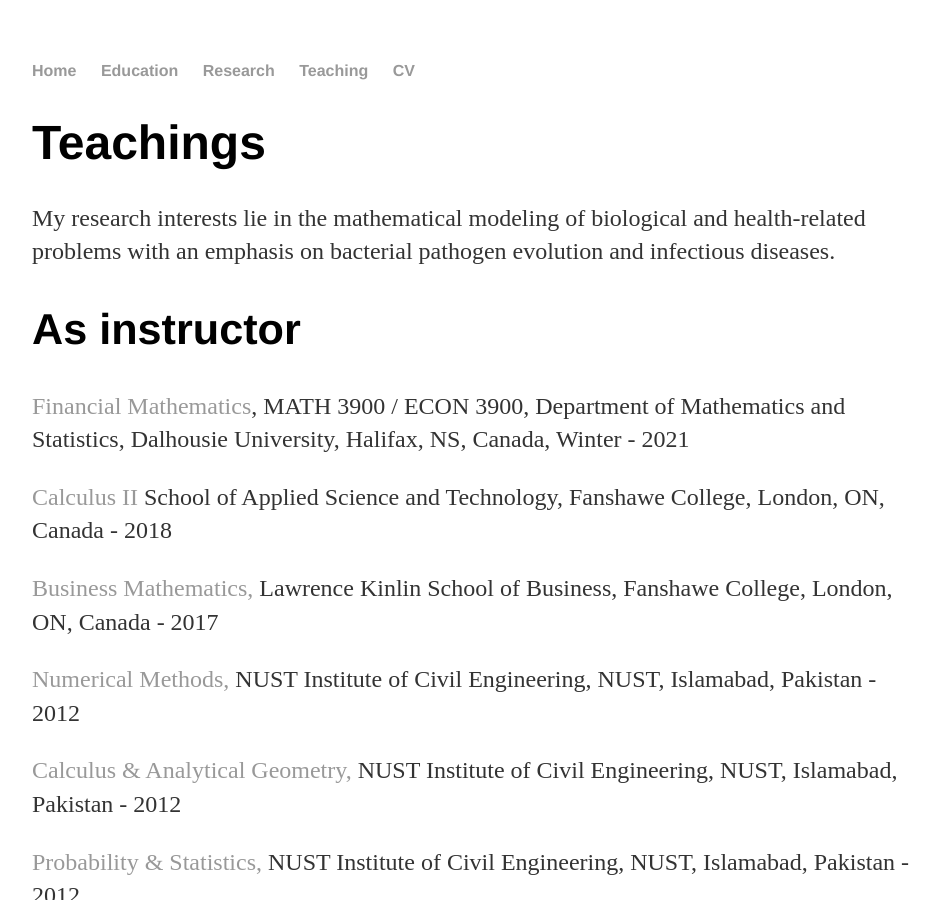
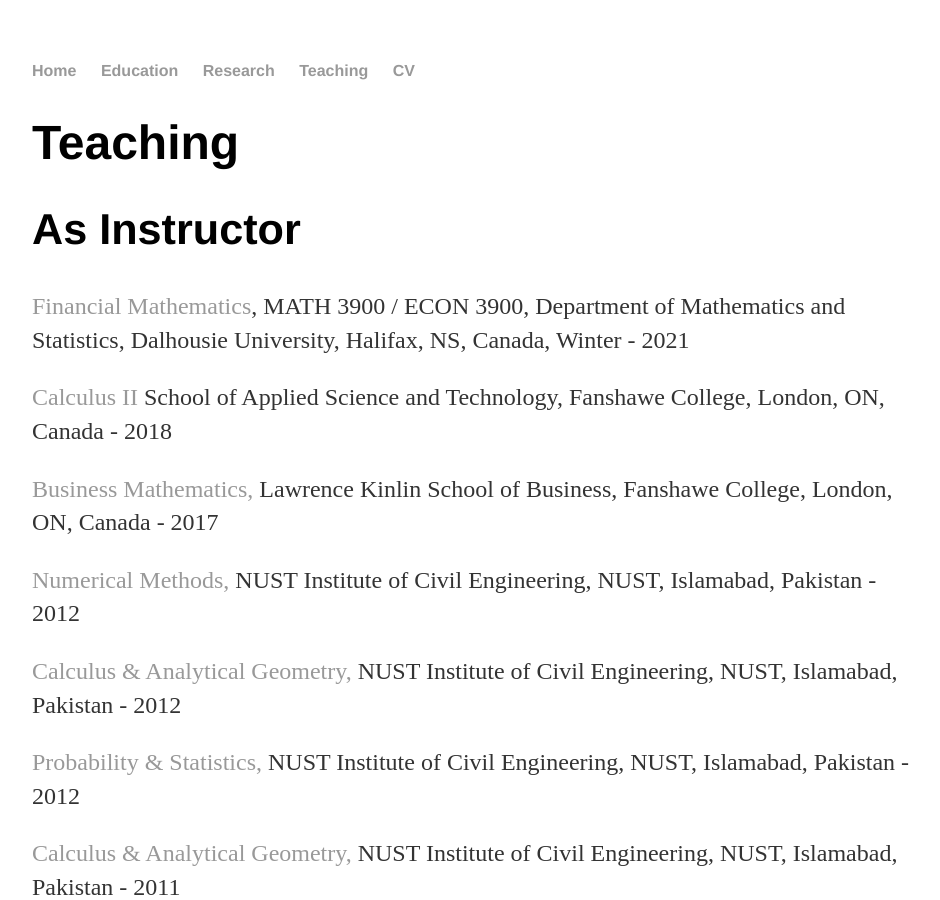
Before and after one commit to MathBioInfo/amjadkhan, a Jekyll site: the page built from Teaching/index.html, in a window 1280 px wide and 900 px high. Shown: the whole window, without its empty margins (160-1100 px from the left). Built offline with Jekyll 4.4.1, drawn with Linux system fonts in a browser that asks for light colours.

Commit message:
Update index.html

```diff
--- a/Teaching/index.html
+++ b/Teaching/index.html
@@ -3,10 +3,9 @@
 title: About teaching
 ---
 
-		<div class="Research">
-			<h1>Teachings</h1>
+<div class="Teaching">
+			<h1>Teaching</h1>
 			<link rel="stylesheet" type="text/css" href="css/main.css">
-			<p> My research interests lie in the mathematical modeling of biological and health-related problems with an emphasis on bacterial pathogen evolution and infectious diseases. </p>
 			<!--<h3> Pulications</p>-->
 			<!--<div class="paragraph"><font color="#2a2a2a" size="3">-->
 			 <div class="main-wrap">
@@ -16,7 +15,7 @@
 		<div class="wsite-section-content">
           <div class="container">
 			<div class="wsite-section-elements">
-				<h2 class="wsite-content-title">As instructor<br /></h2>
+				<h2 class="wsite-content-title">As Instructor<br /></h2>
 				<div class="paragraph"><font color="#2a2a2a" size="3">
 
 			<p> <a href="financialmath2021/index.html">Financial Mathematics</a>, MATH 3900 / ECON 3900,</a> Department of Mathematics and Statistics, Dalhousie University, Halifax, NS, Canada, Winter -
```
